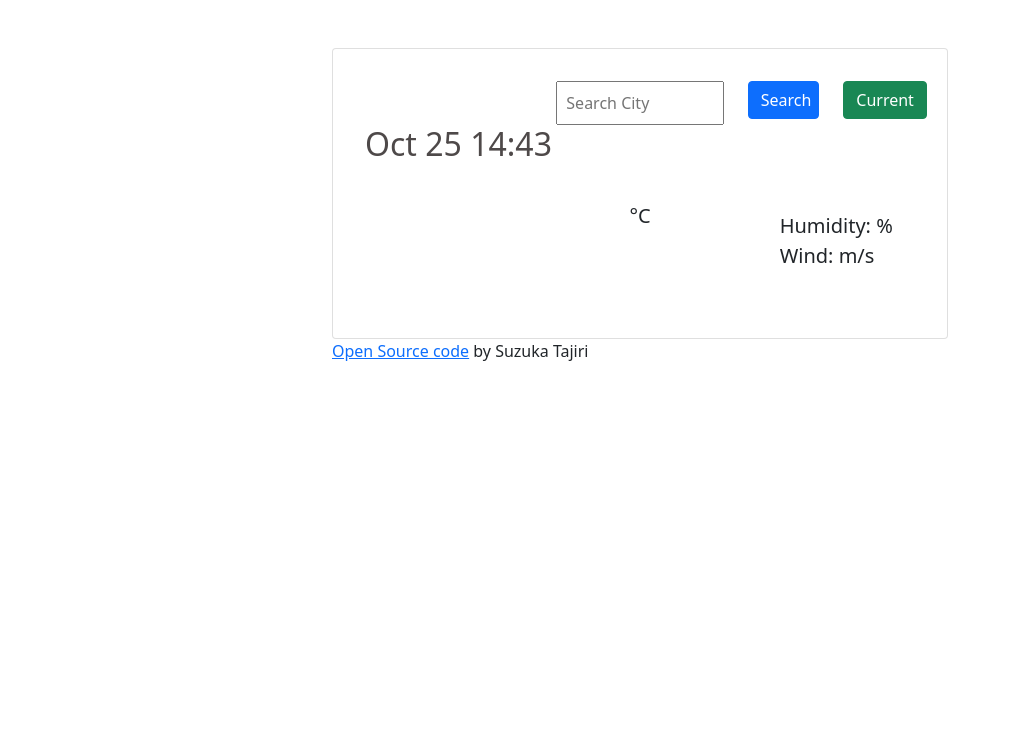
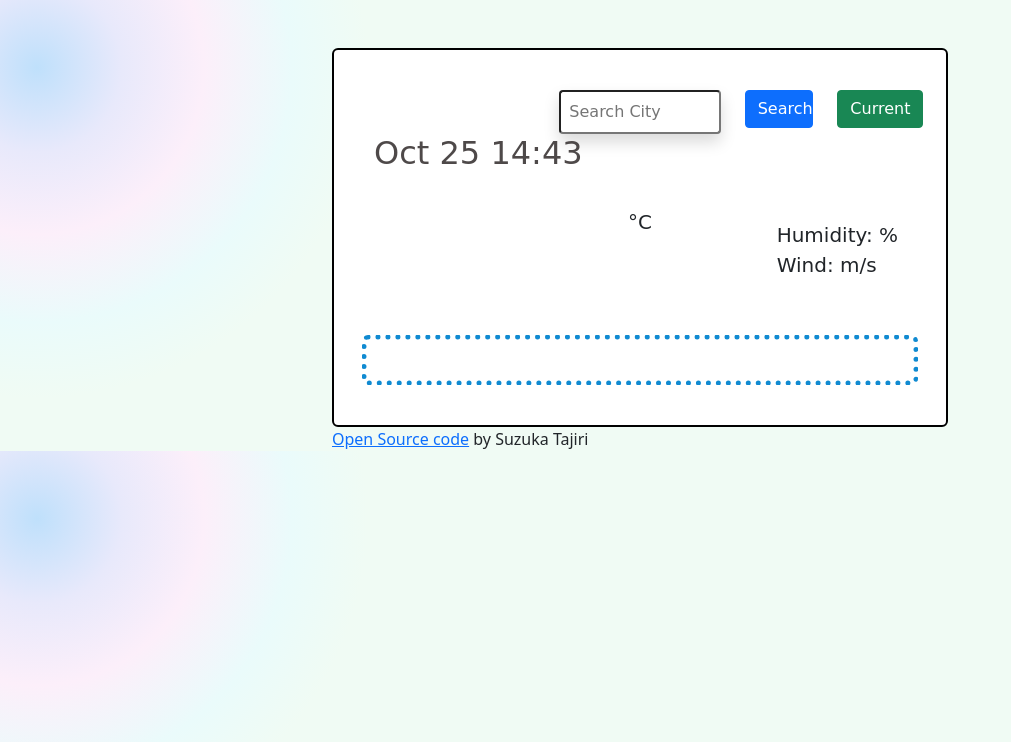
Before and after one commit to tienkao/weather-app, a plain HTML site: page index.html in a window 1280 px wide. Shown: the whole page, without its empty margins (0-1011 px from the left). Drawn offline with nearby package versions, Linux system fonts and the light colour scheme; no server answers; a web font is replaced by a local one.

Commit message:
Added google fonts and background color.

```diff
--- a/index.html
+++ b/index.html
@@ -9,21 +9,20 @@
     <link href="https://use.fontawesome.com/releases/v5.6.1/css/all.css" rel="stylesheet">
     <link rel="stylesheet" href="style.css">
     <script src="https://unpkg.com/axios/dist/axios.min.js"></script>
-
+    <link rel="preconnect" href="https://fonts.googleapis.com">
+    <link rel="preconnect" href="https://fonts.gstatic.com" crossorigin>
+    <link href="https://fonts.googleapis.com/css2?family=Overlock&display=swap" rel="stylesheet">
 </head>
 <body>
-    <div class="container w-50 mx-auto mt-5">
-        <div class="card mt-3 p-3">
-            <div class="card-body">
+    <div class="container mx-auto w-50 mt-5">
+        <div class="weather-app">
         <div class="row">
-
             <div class="col-4">
                 <h2 id="place" class="h1"></h2>
             </div>
-
             <div class="col-4">
                 <form action="" id="city">
-                        <input type="text" name="search" class="p-2 w-100 " placeholder="Search City" id = "city-input">
+                <input type="text" name="search" class="p-2 w-100 shadow bg-white rounded" placeholder="Search City" id = "city-input">
                 </form>
             </div>
             <div class="col-2 text-center">
@@ -54,13 +53,10 @@
                     </ul>
                 </div>
             </div>
-                    </div>
-                    <div id="forecast">
+            <div id="forecast" class="weekly-forecast"> </div>
+        </div> </div>
+        <a href="https://github.com/tienkao/weather-app" target="blank">Open Source code</a> by Suzuka Tajiri
 
-                    </div>
-            </div>
-        </div>
-        <a href="https://github.com/tienkao/weather-app" target="blank">Open Source code</a> by Suzuka Tajiri
     </div>
    <script src="index.js"></script>
 </body>
--- a/index.js
+++ b/index.js
@@ -113,7 +113,7 @@ forecast.forEach(function(forecastDay, index){ //index = 0~8: number of array
     if(index < 6){
 forecastHTML = forecastHTML + `
 
-<div class="col-2 text-center pt-5 p-2">
+<div class="col-2 text-center ">
     <div class="weather-forcast-date">${formatDay(forecastDay.dt)}</div>
     <div class="weather-description"><strong>${forecastDay.weather[0].main}</strong></div>
     <div class="icon"><img src="http://openweathermap.org/img/wn/${forecastDay.weather[0].icon}@2x.png" alt=""></div>
--- a/style.css
+++ b/style.css
@@ -1,5 +1,13 @@
 body{
-
+    background: radial-gradient(328px at 2.9% 15%, rgb(191, 224, 251) 0%, rgb(232, 233, 251) 25.8%, rgb(252, 239, 250) 50.8%, rgb(234, 251, 251) 77.6%, rgb(240, 251, 244) 100.7%);
+}
+.weather-app{
+    border: black solid 2px;
+    border-radius: 6px;
+    padding: 40px;
+    padding-top: 40px;
+    font-family: 'Overlock', cursive;
+    background: white;
 }
 #place, #date{
     color: rgb(78, 73, 73);
@@ -26,6 +34,12 @@ ul{
     top: -50px;
     font-size: 20px;
 }
+.weekly-forecast{
+    border: rgb(16, 138, 209) dotted 5px;
+    border-radius: 6px;
+    margin-top: 20px;
+    padding: 20px;
+}
 /* .units a{
     text-decoration: none;
 }
```
Lines whose indentation alone changed are shown as unchanged.
